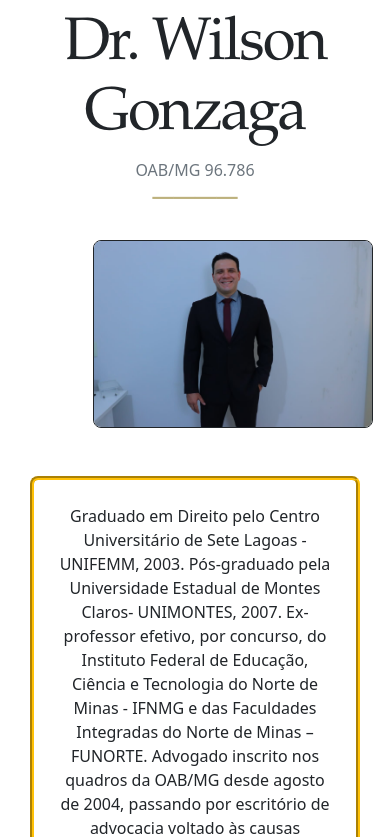
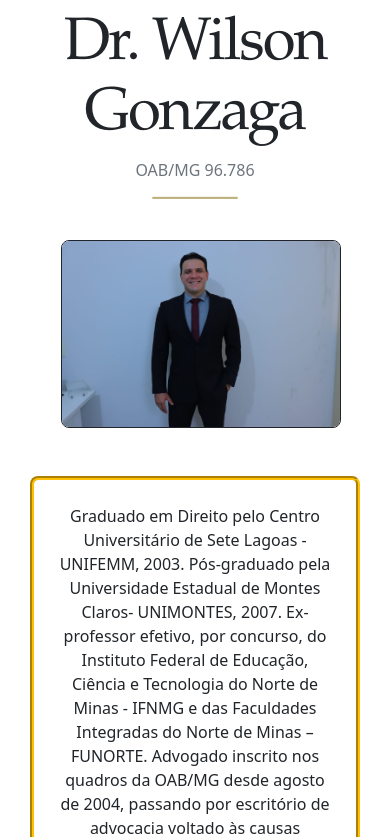
Before and after one commit to Gugu21v1/WilsonGonzagaSite, a Flask app: page / in a window 390 px wide. Shown: the part 5663-6500 px from the top of the page. Run offline with Flask 3, Linux system fonts and the light colour scheme.

Commit message:
Alterações para Mobile.

```diff
--- a/OPrimeiroSite/static/device.css
+++ b/OPrimeiroSite/static/device.css
@@ -53,6 +53,7 @@
 
     #imagem-wilson {
         max-width: 280px;
+        margin-left: -1em;
     }
 
     .obotao {
--- a/OPrimeiroSite/templates/home.html
+++ b/OPrimeiroSite/templates/home.html
@@ -221,7 +221,7 @@
                                 <li class="container text-start">Advogado do Trabalho</li>
                                 <li class="container text-start">Advogado do Consumidor</li>
                             </ul>
-                            <a href="#wilson" class="btn btn-warning border border-dark">Ver Mais</a>
+                            <a href="#wilson1" class="btn btn-warning border border-dark">Ver Mais</a>
                         </div>
                     </div>
                     <div class="col-2 card rounded-4 p-0 border border-dark" style="width: 18rem;">
@@ -275,9 +275,8 @@
         </div>
     </div>
 
-    <hr id="wilson">
-    <div class="">
-        <div class="container text-center mt-5" style="align-content: center;">
+    <hr >
+        <div id="wilson1" class="container text-center mt-5" style="align-content: center;">
             <div>
                 <div class="tamanho_letra"
                      style="font-weight: 100; font-family:Garamond,Candara, sans-serif;">
@@ -290,11 +289,11 @@
                 </div>
             </div>
             <div class="row">
-                <div class="col-7 pb-5 pt-3" style="margin: auto auto">
+                <div class="col-8 pb-5 pt-3" style="margin: auto auto">
                     <img id="imagem-wilson" src="{{ url_for('static', filename='wilsin3.jpeg') }}" alt="..."
                          class="mt-3 border border-1 border-dark rounded-3">
                 </div>
-                <div class="col-4 p-4 border-warning rounded-3  "
+                <div class="col-4 p-4 border-warning rounded-3"
                      style="text-align: center; min-width: 330px; border: 4px groove; margin: auto auto">
                     Graduado em Direito pelo Centro Universitário de Sete Lagoas - UNIFEMM, 2003.
                     Pós-graduado pela Universidade Estadual de Montes Claros- UNIMONTES, 2007.
@@ -313,7 +312,6 @@
                 </div>
             </div>
         </div>
-    </div>
     <hr>
 
 
```
